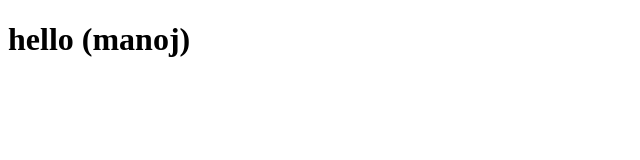
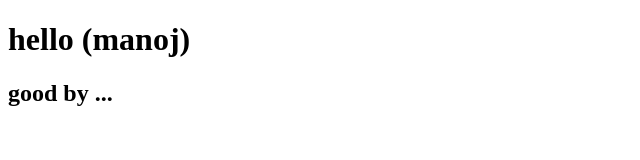
Before and after one commit to manoj8260/conflit, a plain HTML site: page index.html in a window 1280 px wide. Shown: the whole page, without its empty margins (0-640 px from the left). Drawn offline with Linux system fonts and the light colour scheme.

Commit message:
modufy index (manoj)

```diff
--- a/index.html
+++ b/index.html
@@ -7,5 +7,7 @@
 </head>
 <body>
     <h1>hello (manoj)</h1>
+    <h2>good by ...</h2>
+
 </body>
 </html>
```
